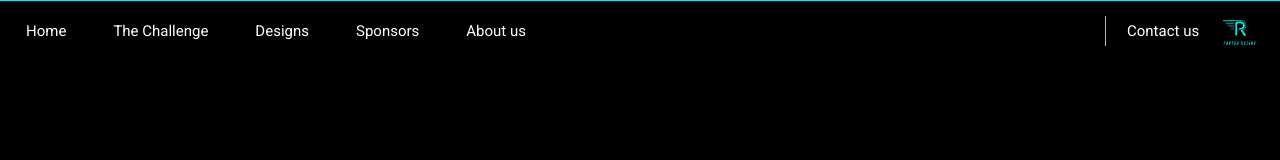
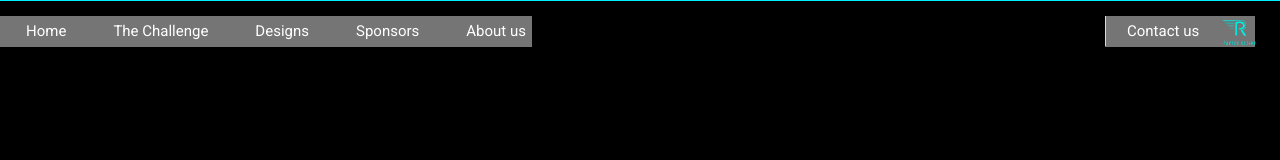
Before and after one commit to Mannyboy54311/Photon_Local, a plain HTML site: page designs.html in a window 1280 px wide. Shown: the top 160 px of the page. Drawn offline with nearby package versions, Linux system fonts and the light colour scheme.

Commit message:
Update header.css

```diff
--- a/styles/header.css
+++ b/styles/header.css
@@ -18,10 +18,11 @@
   align-items: center;
   background-color: none;
   z-index: 50;
+  background-color: rgba(255, 255, 255, 0.46);
 }
 
 .middle-section {
-  background-color: none;
+  background-color: rgba(255, 255, 255, 0.46);
   display: flex;
   max-width: 785px;
   align-items: center;
@@ -31,7 +32,7 @@
 }
 
 .right-section {
-  background-color: none;
+  background-color: rgba(255, 255, 255, 0.46);
   display: flex;
   align-items: center;
   width: 150px;
```
